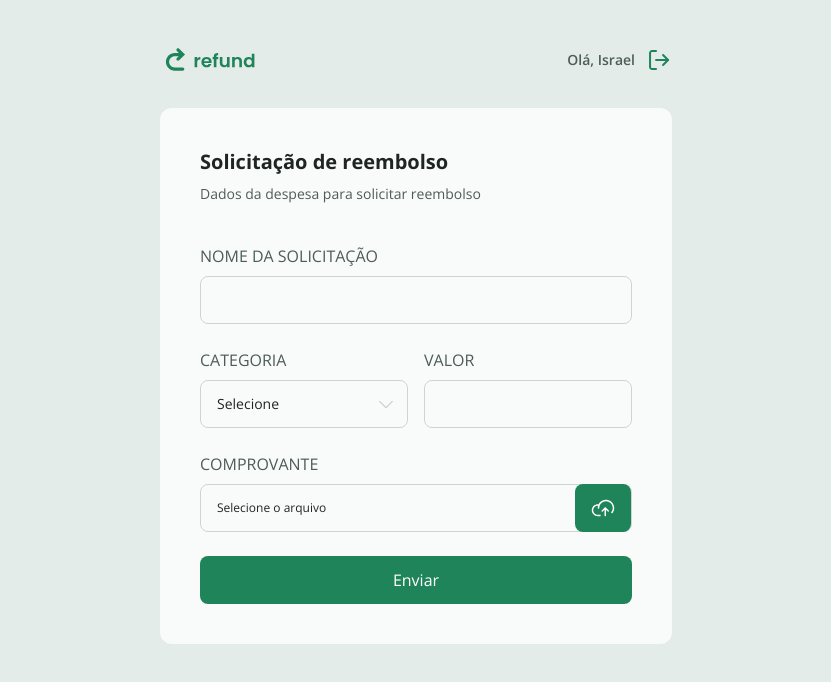
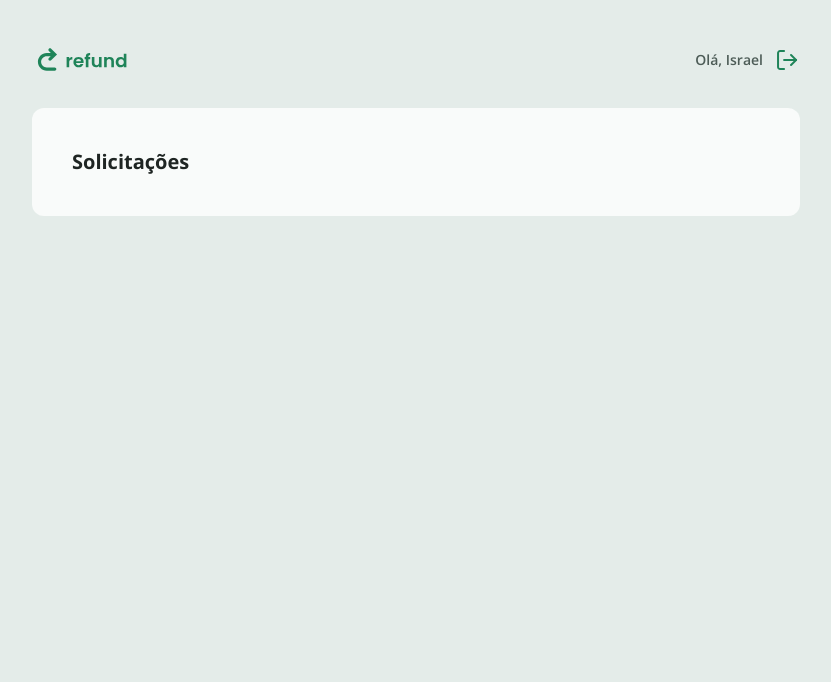
Before and after one commit to israeltx/n11-refund-tailwind, a React (Vite) app: page / in a window 1280 px wide. Shown: the top 682 px of the page, without its empty margins (224-1055 px from the left). Built offline with nearby package versions, Linux system fonts and the light colour scheme.

Commit message:
Create the dashboard page for the managers

```diff
--- /dev/null
+++ b/src/pages/Dashboard.tsx
@@ -0,0 +1,7 @@
+export function Dashboard() {
+  return (
+    <div className="bg-gray-500 rounded-xl p-10 md:min-w-[768px]">
+      <h1 className="text-gray-100 font-bold text-xl flex-1">Solicitações</h1>
+    </div>
+  )
+}
--- /dev/null
+++ b/src/routes/ManagerRoutes.tsx
@@ -0,0 +1,15 @@
+import { Routes, Route } from "react-router";
+import { NotFound } from "../pages/NotFound";
+import { Dashboard } from "../pages/Dashboard";
+import { AppLayout } from "../components/AppLayout";
+
+export function ManagerRoutes() {
+  return (
+    <Routes>
+      <Route path="/" element={<AppLayout />}>
+        <Route path="/" element={<Dashboard />}/>
+      </Route>
+      <Route path="*" element={<NotFound />}/>
+    </Routes>
+  )
+}
--- a/src/routes/index.tsx
+++ b/src/routes/index.tsx
@@ -1,11 +1,12 @@
 import { BrowserRouter, Route } from "react-router";
 // import { AuthRoutes } from "./AuthRoutes";
-import { EmployeeRoutes } from "./EmployeeRoutes";
+import { ManagerRoutes } from "./ManagerRoutes";
+// import { EmployeeRoutes } from "./EmployeeRoutes";
 
 export function Routes() {
   return (
     <BrowserRouter>
-      <EmployeeRoutes />
+      <ManagerRoutes />
     </BrowserRouter>
   )
 }
```
